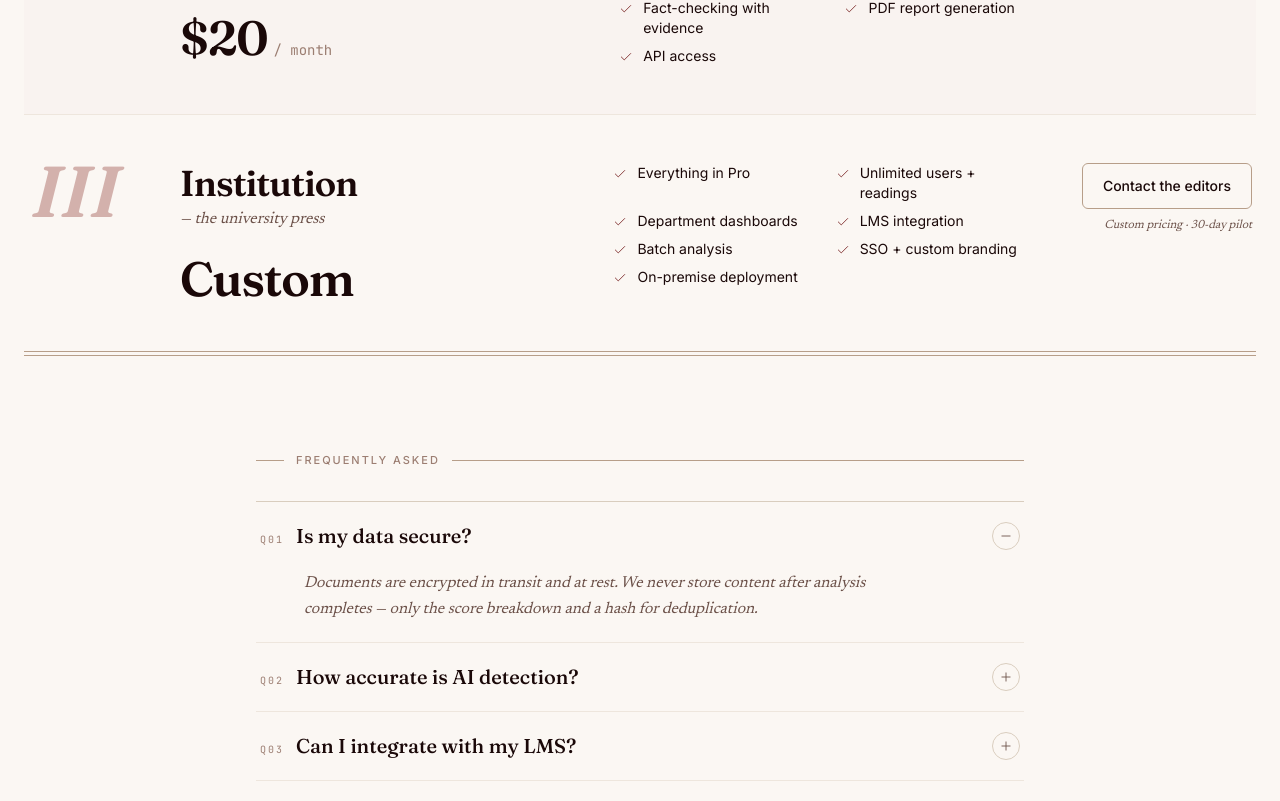
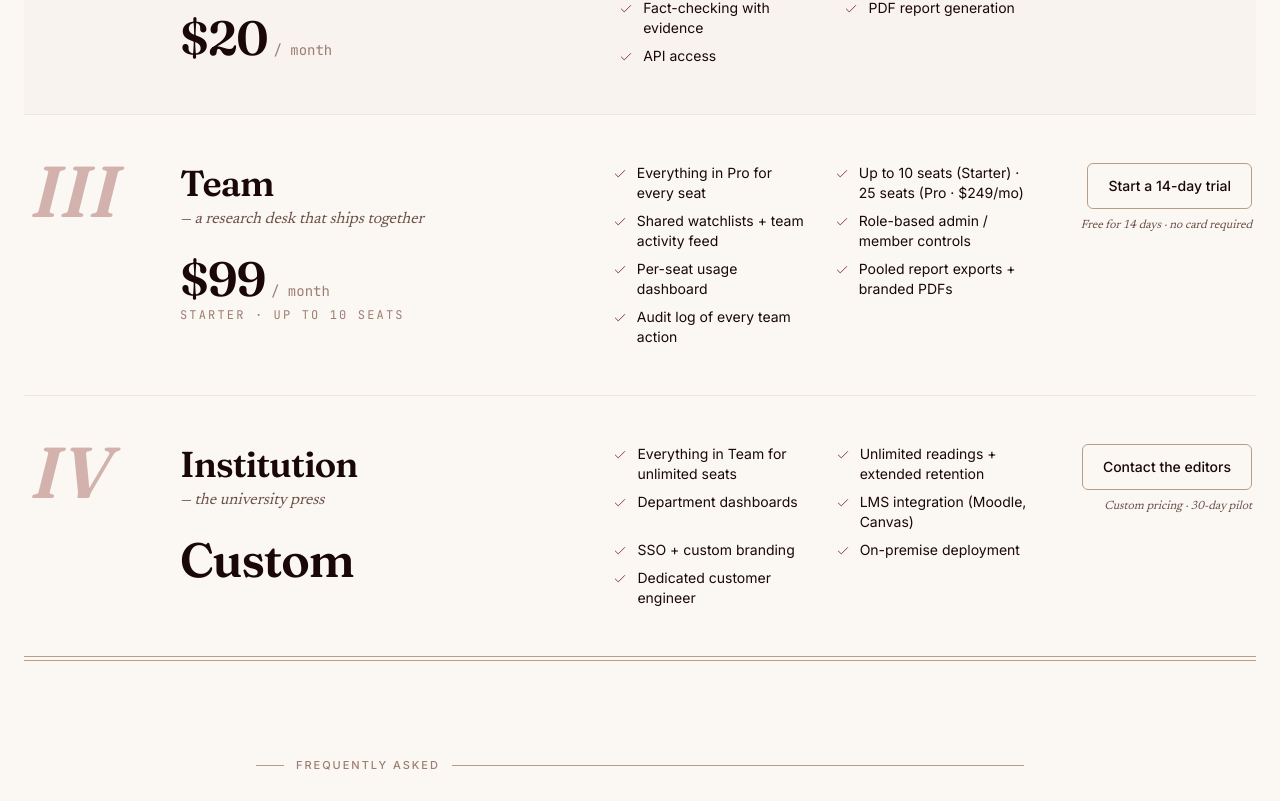
Before and after one commit to JafarShamzsi/Artiproof-, a Next.js app in the folder frontend/: page / in a window 1280 px wide. Shown: the part 7825-8626 px from the top of the page. Built offline with nearby package versions, Linux system fonts and the light colour scheme.

Commit message:
Import sanitized application change
Imported history on November 9, 2026; not newly authored work.
Co-authored-by: Claude Opus 4.7 <noreply@anthropic.com>

```diff
--- /dev/null
+++ b/frontend/src/app/pricing/page.tsx
@@ -0,0 +1,32 @@
+import { Navbar } from "@/components/landing/Navbar";
+import { Footer } from "@/components/landing/Footer";
+import { PricingSection } from "@/components/landing/PricingSection";
+
+export const metadata = {
+  title: "Pricing — ArtiProof",
+  description:
+    "Four tiers — Free, Pro, Team, Institution. Transparent per-seat pricing for teams; flat monthly for individuals. No drip-pricing, no enterprise theater.",
+};
+
+/**
+ * Dedicated pricing page so deep-links from the dashboard and from
+ * partner sites land on a focused surface, not the busier landing
+ * home. Reuses `<PricingSection>` verbatim — single source of truth
+ * for the tiers, which means a price change on the landing also moves
+ * here without an extra edit.
+ *
+ * The hash anchors (`#free`, `#pro`, `#team`, `#institution`) are
+ * provided by the `PlanRow` `id` attribute and `scroll-mt-24` keeps
+ * the anchor target below any future fixed header.
+ */
+export default function PricingPage() {
+  return (
+    <div className="bg-surface-base">
+      <Navbar />
+      <main id="main-content" className="pt-24">
+        <PricingSection />
+      </main>
+      <Footer />
+    </div>
+  );
+}
--- a/frontend/src/components/landing/PricingSection.tsx
+++ b/frontend/src/components/landing/PricingSection.tsx
@@ -18,9 +18,13 @@ interface Feature {
 
 interface PricingPlan {
   name: string;
+  /** Stable id used as the URL fragment anchor (e.g. `/pricing#team`). */
+  slug: string;
   numeral: string;
   monthlyPrice: string;
   yearlyPrice: string;
+  /** Optional sub-line under the headline price (e.g. seat bracket). */
+  priceSuffix?: string;
   features: Feature[];
   cta: string;
   ctaHref: string;
@@ -30,9 +34,10 @@ interface PricingPlan {
   subtitle: string;
 }
 
-const plans: PricingPlan[] = [
+export const PRICING_PLANS: PricingPlan[] = [
   {
     name: "Free",
+    slug: "free",
     numeral: "I",
     subtitle: "for the curious",
     monthlyPrice: "$0",
@@ -52,6 +57,7 @@ const plans: PricingPlan[] = [
   },
   {
     name: "Pro",
+    slug: "pro",
     numeral: "II",
     subtitle: "the working researcher",
     monthlyPrice: "$20",
@@ -71,25 +77,50 @@ const plans: PricingPlan[] = [
     riskReducer: "Cancel anytime · 14-day refund",
   },
   {
+    name: "Team",
+    slug: "team",
+    numeral: "III",
+    subtitle: "a research desk that ships together",
+    monthlyPrice: "$99",
+    yearlyPrice: "$79",
+    priceSuffix: "starter · up to 10 seats",
+    features: [
+      { text: "Everything in Pro for every seat", included: true },
+      { text: "Up to 10 seats (Starter) · 25 seats (Pro · $249/mo)", included: true },
+      { text: "Shared watchlists + team activity feed", included: true },
+      { text: "Role-based admin / member controls", included: true },
+      { text: "Per-seat usage dashboard", included: true },
+      { text: "Pooled report exports + branded PDFs", included: true },
+      { text: "Audit log of every team action", included: true },
+    ],
+    cta: "Start a 14-day trial",
+    ctaHref: "/dashboard?startTeam=1",
+    riskReducer: "Free for 14 days · no card required",
+  },
+  {
     name: "Institution",
-    numeral: "III",
+    slug: "institution",
+    numeral: "IV",
     subtitle: "the university press",
     monthlyPrice: "Custom",
     yearlyPrice: "Custom",
     features: [
-      { text: "Everything in Pro", included: true },
-      { text: "Unlimited users + readings", included: true },
+      { text: "Everything in Team for unlimited seats", included: true },
+      { text: "Unlimited readings + extended retention", included: true },
       { text: "Department dashboards", included: true },
-      { text: "LMS integration", included: true },
-      { text: "Batch analysis", included: true },
+      { text: "LMS integration (Moodle, Canvas)", included: true },
       { text: "SSO + custom branding", included: true },
       { text: "On-premise deployment", included: true },
+      { text: "Dedicated customer engineer", included: true },
     ],
     cta: "Contact the editors",
-    ctaHref: "/contact-sales",
+    ctaHref: "/contact-sales?plan=institution",
     riskReducer: "Custom pricing · 30-day pilot",
   },
 ];
+
+// Back-compat alias for callers that imported the old name.
+const plans = PRICING_PLANS;
 
 const faqs: { q: string; a: string }[] = [
   {
@@ -125,7 +156,7 @@ export function PricingSection() {
               <span className="italic text-brand-fg">$20 if you keep going.</span>
             </>
           }
-          subtitle="Three tiers, set out plainly. No drip-pricing, no enterprise theater. The numbers below are exactly what you'll see at checkout."
+          subtitle="Four tiers, set out plainly. No drip-pricing, no enterprise theater. The numbers below are exactly what you'll see at checkout."
         />
 
         {/* Billing toggle */}
@@ -189,7 +220,7 @@ export function PricingSection() {
   );
 }
 
-function PlanRow({
+export function PlanRow({
   plan,
   billing,
 }: {
@@ -198,8 +229,11 @@ function PlanRow({
 }) {
   return (
     <div
+      id={plan.slug}
+      // `scroll-mt-24` keeps the anchor target visible below any fixed
+      // header when /pricing#team / #pro / etc. is loaded directly.
       className={cn(
-        "relative grid grid-cols-1 gap-x-12 gap-y-6 px-1 py-10 transition-colors lg:grid-cols-[6.5rem_minmax(0,1.1fr)_minmax(0,1.2fr)_auto] lg:items-start lg:py-12",
+        "relative grid scroll-mt-24 grid-cols-1 gap-x-12 gap-y-6 px-1 py-10 transition-colors lg:grid-cols-[6.5rem_minmax(0,1.1fr)_minmax(0,1.2fr)_auto] lg:items-start lg:py-12",
         plan.popular && "bg-brand-soft/25",
       )}
     >
@@ -236,6 +270,11 @@ function PlanRow({
             <span className="font-mono text-sm text-fg-tertiary">/ month</span>
           )}
         </div>
+        {plan.priceSuffix && (
+          <p className="mt-1 font-mono text-xs uppercase tracking-[0.18em] text-fg-tertiary">
+            {plan.priceSuffix}
+          </p>
+        )}
       </div>
 
       {/* Feature list — tight, two-column on desktop */}
```
